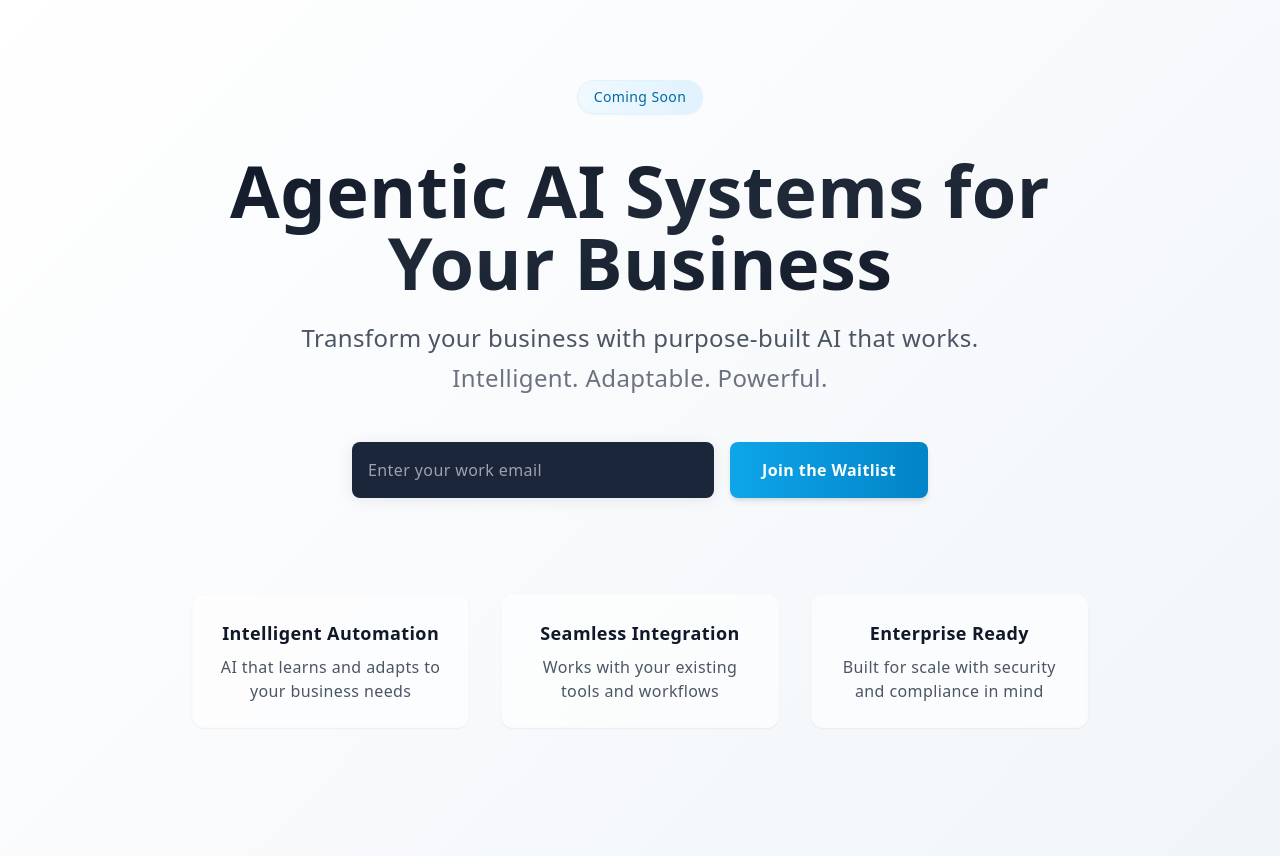
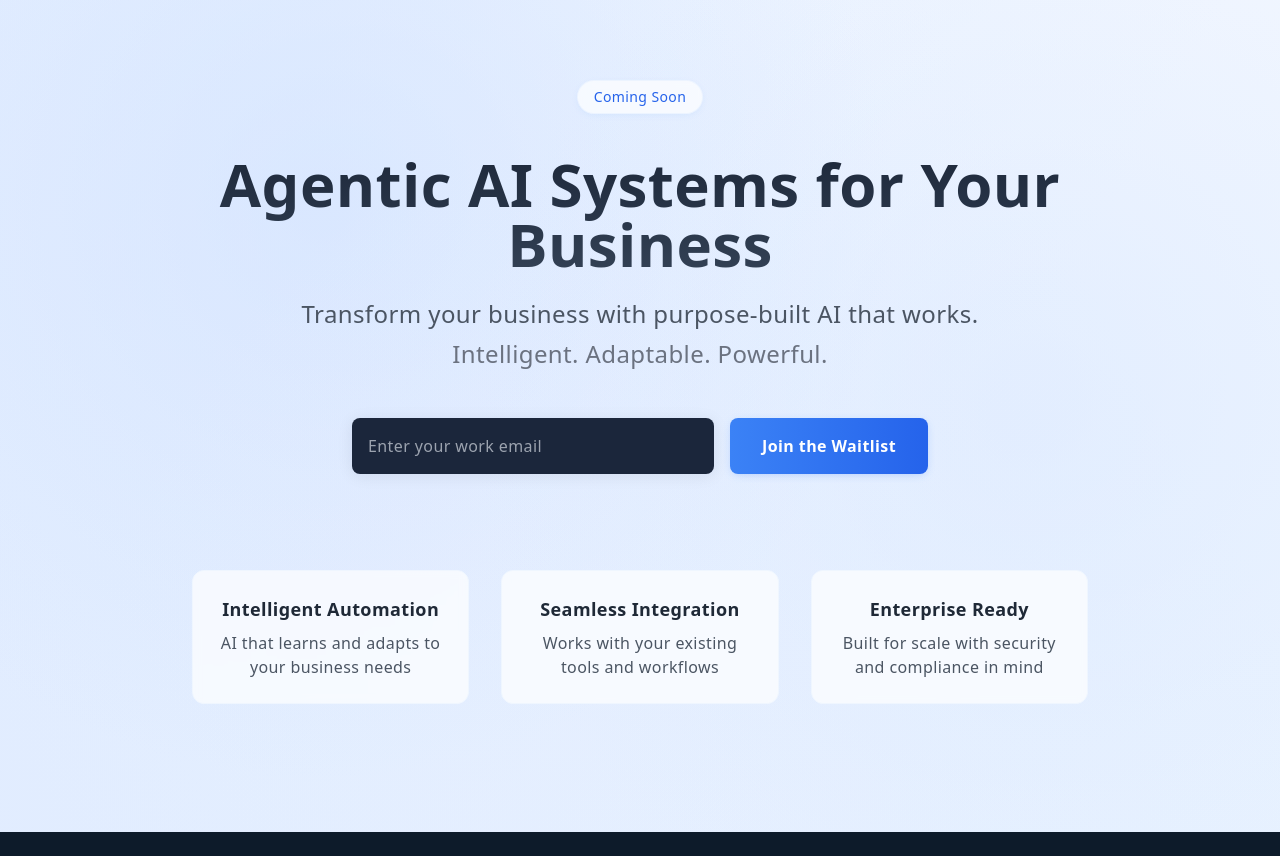
Before and after one commit to Vanamali-Sims/zelo, a Next.js app: page / in a window 1280 px wide. After the commit the page ends 832 px from the top, so only its background shows below. Built offline with nearby package versions, Linux system fonts and the light colour scheme.

Commit message:
acceptable design

```diff
--- a/src/app/page.tsx
+++ b/src/app/page.tsx
@@ -14,13 +14,16 @@ export default function Home() {
   }
 
   return (
-    <main className="min-h-screen bg-[linear-gradient(135deg,#ffffff,#f8fafc,#f1f5f9)] overflow-hidden">
-      {/* Hero Section */}
+    <main className="relative min-h-screen bg-gradient-to-b from-[#f1f6ff] to-[#e8f2ff] overflow-hidden">
+      {/* Enhanced background effects */}
+      <div className="absolute inset-0 bg-[linear-gradient(120deg,#e1eeff_0%,transparent_70%)] opacity-70" />
+      <div className="absolute inset-0 bg-[linear-gradient(60deg,#dfeaff_0%,transparent_80%)] opacity-60" />
+      <div className="absolute inset-0 bg-[radial-gradient(circle_at_25%_25%,#c7dbff_0%,transparent_50%)] opacity-40" />
+      <div className="absolute inset-0 bg-[radial-gradient(circle_at_80%_50%,#d4e4ff_0%,transparent_50%)] opacity-40" />
+      <div className="absolute inset-0 bg-[radial-gradient(circle_at_50%_80%,#e5edff_0%,transparent_60%)] opacity-30" />
+
+      {/* Content */}
       <div className="relative">
-        {/* Background Gradient Orbs */}
-        <div className="absolute top-0 left-1/4 w-[800px] h-[800px] bg-gradient-radial from-primary-50 via-primary-50/30 to-transparent -z-10 blur-[100px] opacity-60" />
-        <div className="absolute top-40 right-1/4 w-[600px] h-[600px] bg-gradient-radial from-blue-50 via-blue-50/30 to-transparent -z-10 blur-[100px] opacity-60" />
-
         <div className="container mx-auto px-4 pt-20 pb-32">
           <motion.div
             initial={{ opacity: 0, y: 20 }}
@@ -34,7 +37,7 @@ export default function Home() {
               transition={{ delay: 0.2, duration: 0.8 }}
               className="mb-6"
             >
-              <span className="inline-block px-4 py-1.5 bg-gradient-to-r from-primary-50 to-primary-100 rounded-full text-primary-700 text-sm font-medium mb-4 border border-primary-100 shadow-sm">
+              <span className="inline-block px-4 py-1.5 bg-white/70 backdrop-blur-sm rounded-full text-blue-600 text-sm font-medium mb-4 border border-blue-100/40 shadow-[0_2px_8px_-2px_rgba(0,112,243,0.08)]">
                 Coming Soon
               </span>
             </motion.div>
@@ -43,7 +46,7 @@ export default function Home() {
               initial={{ opacity: 0, y: 20 }}
               animate={{ opacity: 1, y: 0 }}
               transition={{ delay: 0.3, duration: 0.8 }}
-              className="text-5xl md:text-7xl font-bold mb-6 bg-gradient-to-br from-gray-900 via-gray-800 to-gray-900 bg-clip-text text-transparent"
+              className="text-4xl md:text-6xl font-bold mb-6 bg-clip-text text-transparent bg-gradient-to-b from-[#1e293b] to-[#334155]"
             >
               Agentic AI Systems for Your Business
             </motion.h1>
@@ -71,14 +74,14 @@ export default function Home() {
                   onChange={(e) => setEmail(e.target.value)}
                   placeholder="Enter your work email"
                   required
-                  className="flex-1 px-6 py-4 rounded-lg bg-white/80 backdrop-blur-sm border border-gray-100 text-gray-900 placeholder-gray-500 focus:outline-none focus:ring-2 focus:ring-primary-500 focus:border-transparent transition-all duration-200 shadow-sm"
+                  className="flex-1 px-6 py-4 rounded-lg bg-white/80 backdrop-blur-sm text-gray-700 placeholder-gray-500 focus:outline-none focus:ring-2 focus:ring-blue-500 focus:border-transparent transition-all duration-200 border border-blue-100/30"
                 />
                 <motion.button
                   type="submit"
                   disabled={status === 'loading'}
-                  whileHover={{ scale: 1.02, boxShadow: '0 4px 20px rgba(14, 165, 233, 0.15)' }}
+                  whileHover={{ scale: 1.02 }}
                   whileTap={{ scale: 0.98 }}
-                  className="px-8 py-4 rounded-lg bg-gradient-to-r from-primary-500 to-primary-600 text-white font-semibold shadow-md hover:shadow-lg focus:outline-none focus:ring-2 focus:ring-primary-500 focus:ring-offset-2 transition-all duration-200 disabled:opacity-60"
+                  className="px-8 py-4 rounded-lg bg-gradient-to-r from-blue-500 to-blue-600 text-white font-semibold hover:from-blue-600 hover:to-blue-700 focus:outline-none focus:ring-2 focus:ring-blue-500 focus:ring-offset-2 transition-all duration-200 disabled:opacity-60 shadow-[0_2px_10px_-3px_rgba(59,130,246,0.4)]"
                 >
                   {status === 'loading' ? 'Joining...' : 'Join the Waitlist'}
                 </motion.button>
@@ -88,14 +91,13 @@ export default function Home() {
                 <motion.p
                   initial={{ opacity: 0, y: 10 }}
                   animate={{ opacity: 1, y: 0 }}
-                  className="mt-4 text-primary-600 font-medium"
+                  className="mt-4 text-blue-600 font-medium"
                 >
                   Thanks for joining! We'll be in touch soon.
                 </motion.p>
               )}
             </motion.div>
 
-            {/* Features Preview */}
             <motion.div
               initial={{ opacity: 0, y: 20 }}
               animate={{ opacity: 1, y: 0 }}
@@ -118,9 +120,9 @@ export default function Home() {
               ].map((feature, index) => (
                 <div
                   key={feature.title}
-                  className="p-6 rounded-xl bg-white/60 backdrop-blur-sm border border-gray-50 shadow-sm hover:shadow-md transition-shadow duration-200"
+                  className="p-6 rounded-xl bg-white/70 backdrop-blur-sm border border-blue-50 transition-all duration-200 hover:bg-white/80 hover:shadow-lg hover:shadow-blue-100/30 group"
                 >
-                  <h3 className="text-lg font-semibold text-gray-900 mb-2">{feature.title}</h3>
+                  <h3 className="text-lg font-semibold text-gray-800 mb-2 group-hover:text-blue-900 transition-colors duration-200">{feature.title}</h3>
                   <p className="text-gray-600">{feature.description}</p>
                 </div>
               ))}
```
